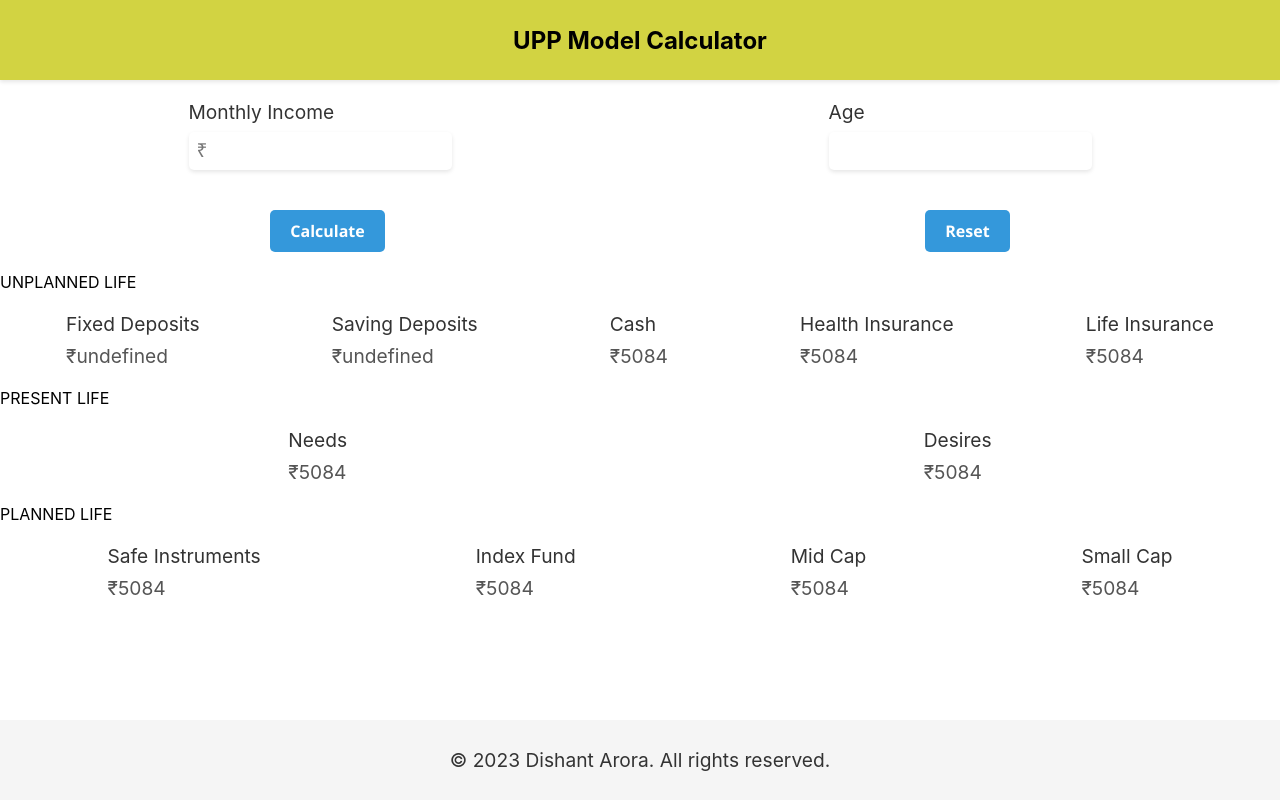
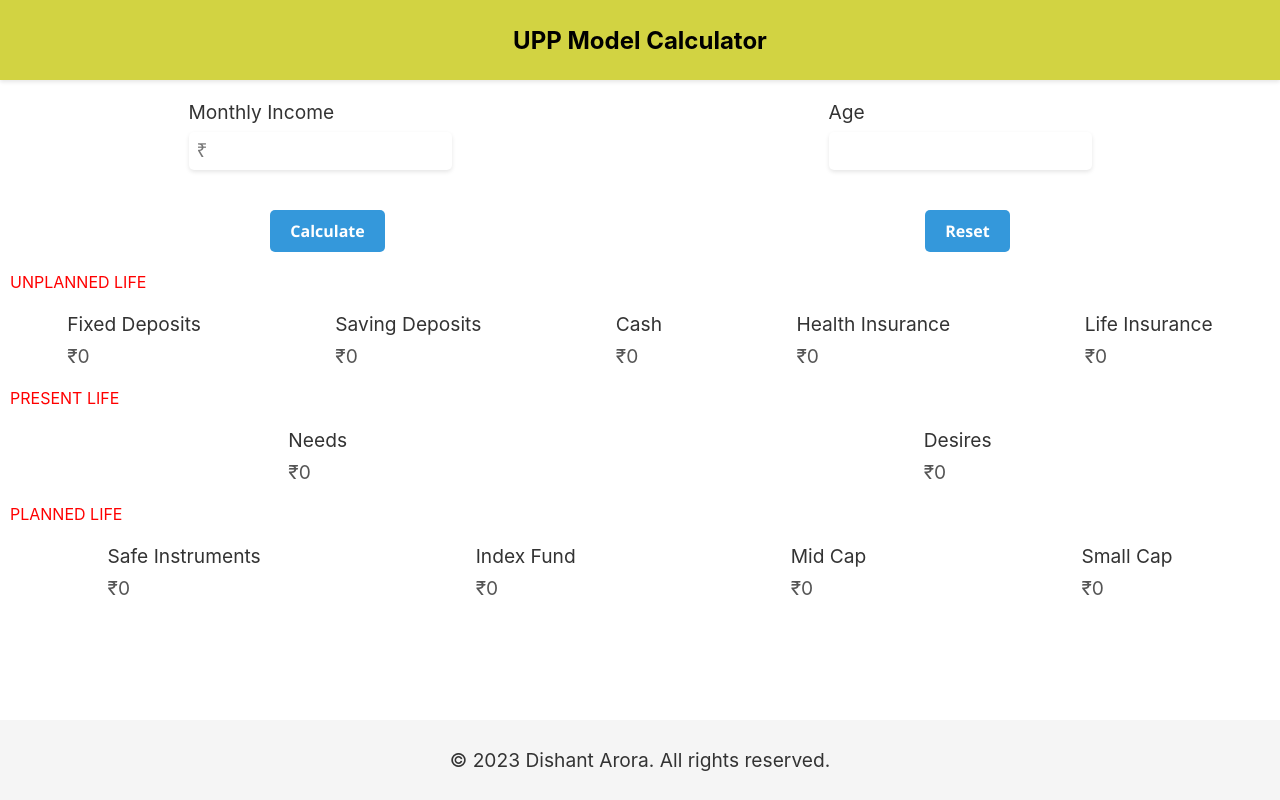
Before and after one commit to Supr3me-code/upp-model-app, a Next.js app: page / in a window 1280 px wide. Built offline with nearby package versions, Linux system fonts and the light colour scheme.

Commit message:
added output values context

```diff
--- a/modules/Output/Output.jsx
+++ b/modules/Output/Output.jsx
@@ -4,29 +4,38 @@ import UserContent from "../UserContent/UserContent";
 import styles from "./Output.module.css";
 
 const Output = () => {
-  const { income, age } = useContext(AppContext);
+  const { income, age, outputObject } = useContext(AppContext);
 
   return (
-    <div className={styles['body']}>
-      UNPLANNED LIFE
+    <div className={styles["body"]}>
+      <div className={styles["heading"]}>UNPLANNED LIFE</div>
       <div className={styles["flexbox"]}>
-        <UserContent label="Fixed Deposits" value={income} />
-        <UserContent label="Saving Deposits" value={age} />
-        <UserContent label="Cash" value={5084} />
-        <UserContent label="Health Insurance" value={5084} />
-        <UserContent label="Life Insurance" value={5084} />
+        <UserContent label="Fixed Deposits" value={outputObject.fd} />
+        <UserContent label="Saving Deposits" value={outputObject.saving} />
+        <UserContent label="Cash" value={outputObject.cash} />
+        <UserContent
+          label="Health Insurance"
+          value={outputObject.healthInsurance}
+        />
+        <UserContent
+          label="Life Insurance"
+          value={outputObject.lifeInsurance}
+        />
       </div>
-      PRESENT LIFE
+      <div className={styles["heading"]}>PRESENT LIFE</div>
       <div className={styles["flexbox"]}>
-        <UserContent label="Needs" value={5084} />
-        <UserContent label="Desires" value={5084} />
+        <UserContent label="Needs" value={outputObject.needs} />
+        <UserContent label="Desires" value={outputObject.desires} />
       </div>
-      PLANNED LIFE
+      <div className={styles["heading"]}>PLANNED LIFE</div>
       <div className={styles["flexbox"]}>
-        <UserContent label="Safe Instruments" value={5084} />
-        <UserContent label="Index Fund" value={5084} />
-        <UserContent label="Mid Cap" value={5084} />
-        <UserContent label="Small Cap" value={5084} />
+        <UserContent
+          label="Safe Instruments"
+          value={outputObject.safeInstruments}
+        />
+        <UserContent label="Index Fund" value={outputObject.indexFund} />
+        <UserContent label="Mid Cap" value={outputObject.midCap} />
+        <UserContent label="Small Cap" value={outputObject.smallCap} />
       </div>
     </div>
   );
--- a/modules/Output/Output.module.css
+++ b/modules/Output/Output.module.css
@@ -2,6 +2,11 @@
   display: flex;
   flex-direction: row;
   justify-content: space-around;
+}
+
+.heading {
+  color: red;
+  margin-left: 10px;
 }
 
 @media screen and (max-width: 580px) {
--- a/pages/_app.jsx
+++ b/pages/_app.jsx
@@ -10,8 +10,24 @@ export const AppContext = createContext();
 function MyApp() {
   const [income, setIncome] = useState();
   const [age, setAge] = useState();
+  const outputObject = {
+    fd: 0,
+    saving: 0,
+    cash: 0,
+    healthInsurance: 0,
+    lifeInsurance: 0,
+    needs: 0,
+    desires: 0,
+    safeInstruments: 0,
+    indexFund: 0,
+    midCap: 0,
+    smallCap: 0,
+  };
+
   return (
-    <AppContext.Provider value={{income, setIncome, age, setAge}}>
+    <AppContext.Provider
+      value={{ income, setIncome, age, setAge, outputObject }}
+    >
       <Header />
       <InputForm />
       <Output />
```
